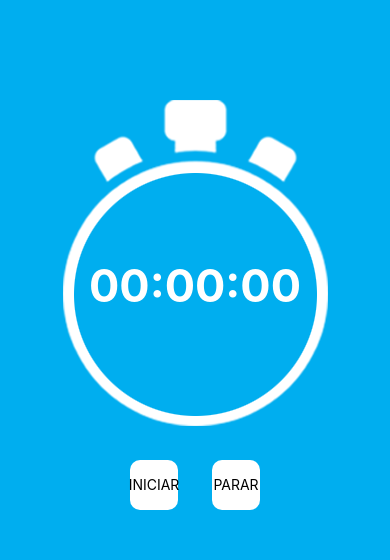
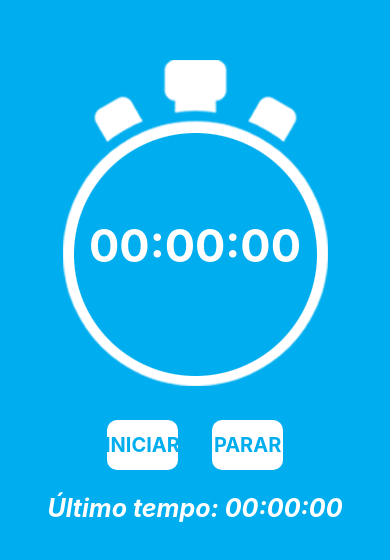
Before and after one commit to leonardolginfo/appCronometro, a React Native app: screen / in a window 390 px wide. Shown: the part 132-692 px from the top of the page. Built offline with nearby package versions, Linux system fonts and the light colour scheme.

Commit message:
view e text ultimo tempo

```diff
--- a/App.js
+++ b/App.js
@@ -20,6 +20,11 @@ export default function App() {
         </TouchableOpacity>
      </View>
 
+     <View style={styles.areaUltimoTempo}>
+        <Text style={styles.textAreaUltimoTempo}>
+         Último tempo: 00:00:00
+        </Text>
+     </View>
 
       <StatusBar style="auto" />
     </View>
@@ -56,6 +61,17 @@ const styles = StyleSheet.create({
 
   },
   btnText:{
-
+    fontSize:20,
+    fontWeight:'bold',
+    color:'#00aeef'
+  },
+  areaUltimoTempo:{
+    marginTop:50
+  },
+  textAreaUltimoTempo:{
+    fontSize:25,
+    color:'#fff',
+    fontWeight:'bold',
+    fontStyle:'italic',
   }
 });
```
